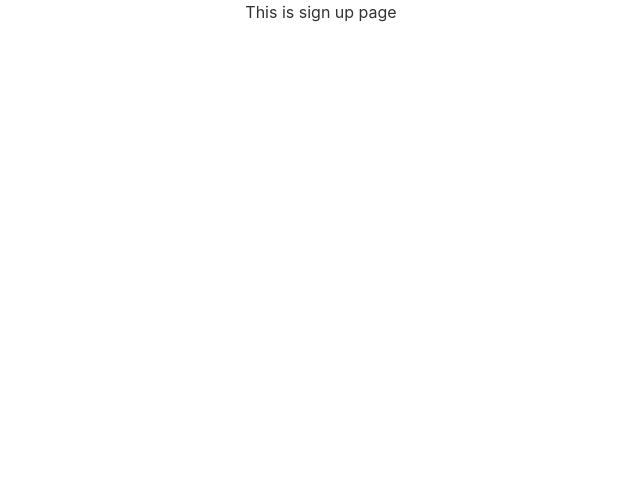
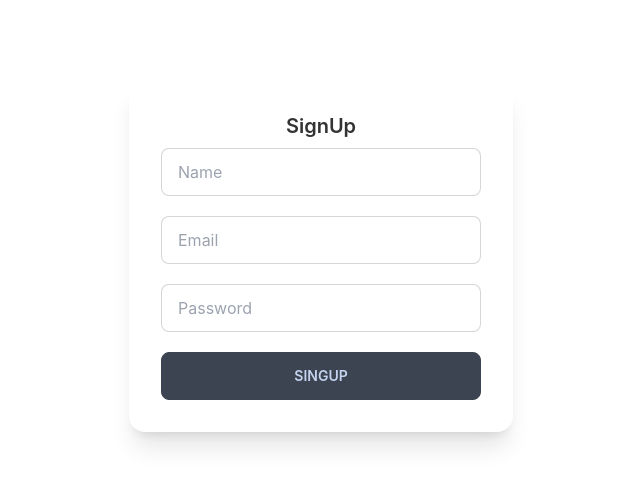
Before and after one commit to aktaruzzaman-shaon/partsbd, a React (Create React App) app: page /signup in a window 1280 px wide. Shown: the top 486 px of the page, without its empty margins (319-959 px from the left). Built offline with nearby package versions, Linux system fonts and the light colour scheme.

Commit message:
added signup part

```diff
--- a/src/Component/Login/Login.js
+++ b/src/Component/Login/Login.js
@@ -12,30 +12,30 @@ const Login = () => {
         error,
     ] = useSignInWithEmailAndPassword(auth);
 
+
+
+    const { register, formState: { errors }, handleSubmit } = useForm();
+    const handleLogin = async (data) => {
+        // console.log(data);
+        const mail = data.mail;
+        const password = data.password;
+        // console.log(data);
+        await signInWithEmailAndPassword(mail, password);
+    };
+
     if (user) {
         console.log(user);
     }
+    else {
+        console.log('USer not found');
+    }
 
-    const { register, formState: { errors }, handleSubmit } = useForm();
-    const handleLogin = (data) => {
-        console.log(data);
-        const name = data.name;
-        const mail = data.mail;
-        console.log(name, mail);
-        signInWithEmailAndPassword(name, mail);
-    };
+
     return (
         <div className="card  mt-20 mx-auto w-96 bg-base-100 shadow-xl">
             <div className="card-body">
                 <h2 className="card-title justify-center">Login</h2>
                 <form name='loginForm' onSubmit={handleSubmit(handleLogin)}>
-                    <input
-                        type="text"
-                        className='input input-bordered w-full max-w-xs mb-5' placeholder='Name'
-                        {...register("name", { required: true })}
-                        aria-invalid={errors.name ? "true" : "false"}
-                    />
-                    {errors.Name?.type === 'required' && <p role="alert">First name is required</p>}
 
                     <input
                         type="text"
@@ -45,7 +45,16 @@ const Login = () => {
                     />
                     {errors.mail && <p role="alert">{errors.mail?.message}</p>}
 
+                    <input
+                        type="text"
+                        className='input input-bordered w-full max-w-xs mt-5' placeholder='Password'
+                        {...register("password", { required: "Password is required" })}
+                        aria-invalid={errors.password ? "true" : "false"}
+                    />
+                    {errors.password && <p role="alert">{errors.password?.message}</p>}
+
                     <input type="submit" value="login" className="btn w-full mt-5" />
+
                 </form>
                 <div className="divider">OR</div>
 
--- a/src/Component/MyAccount/MyAccount.js
+++ b/src/Component/MyAccount/MyAccount.js
@@ -4,6 +4,7 @@ const MyAccount = () => {
     return (
         <div>
             <h2>This is my account</h2>
+
         </div>
     );
 };
--- a/src/Component/SignUp/SignUp.js
+++ b/src/Component/SignUp/SignUp.js
@@ -1,9 +1,56 @@
 import React from 'react';
+import { useForm } from 'react-hook-form';
+import auth from '../../firebase.init';
+import { useCreateUserWithEmailAndPassword } from 'react-firebase-hooks/auth';
+
+
 
 const SignUp = () => {
+    const { register, formState: { errors }, handleSubmit } = useForm();
+    const [
+        createUserWithEmailAndPassword,
+        user,
+        loading,
+        error,
+    ] = useCreateUserWithEmailAndPassword(auth);
+
+    const handleSignUp = (data) => {
+        console.log(data);
+        createUserWithEmailAndPassword(data.mail, data.password, data.name);
+    }
+
     return (
-        <div>
-            <h2>This is sign up page</h2>
+        <div className="card  mt-20 mx-auto w-96 bg-base-100 shadow-xl">
+            <div className="card-body">
+                <h2 className="card-title justify-center">SignUp</h2>
+                <form onSubmit={handleSubmit(handleSignUp)}>
+                    <input
+                        type="text"
+                        className='input input-bordered w-full max-w-xs mb-5' placeholder='Name'
+                        {...register("name", { required: true })}
+                        aria-invalid={errors.name ? "true" : "false"}
+                    />
+                    {errors.Name?.type === 'required' && <p role="alert">First name is required</p>}
+
+                    <input
+                        type="text"
+                        className='input input-bordered w-full max-w-xs' placeholder='Email'
+                        {...register("mail", { required: "Email Address is required" })}
+                        aria-invalid={errors.mail ? "true" : "false"}
+                    />
+                    {errors.mail && <p role="alert">{errors.mail?.message}</p>}
+
+                    <input
+                        type="text"
+                        className='input input-bordered w-full max-w-xs mt-5' placeholder='Password'
+                        {...register("password", { required: "Password is required" })}
+                        aria-invalid={errors.mail ? "true" : "false"}
+                    />
+                    {errors.mail && <p role="alert">{errors.mail?.message}</p>}
+
+                    <input type="submit" value="SingUp" className="btn w-full mt-5" />
+                </form>
+            </div>
         </div>
     );
 };
```
